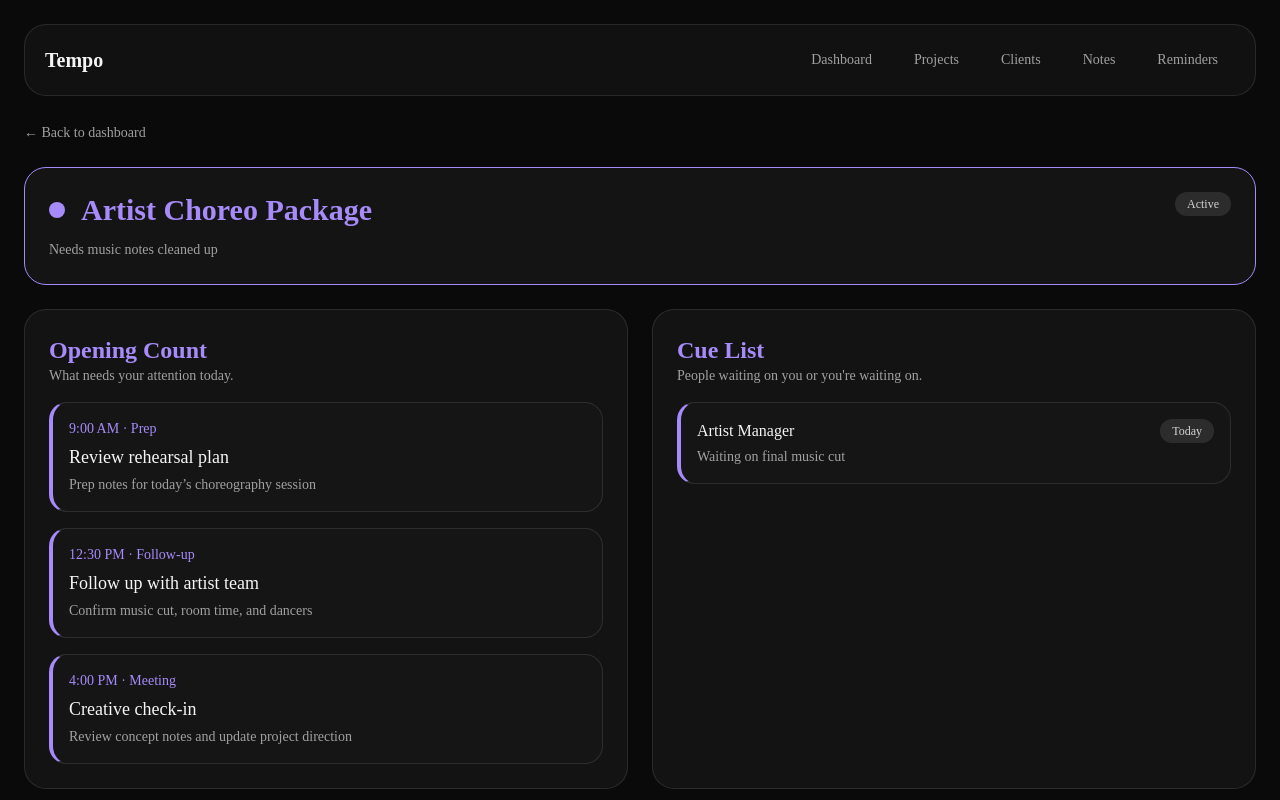
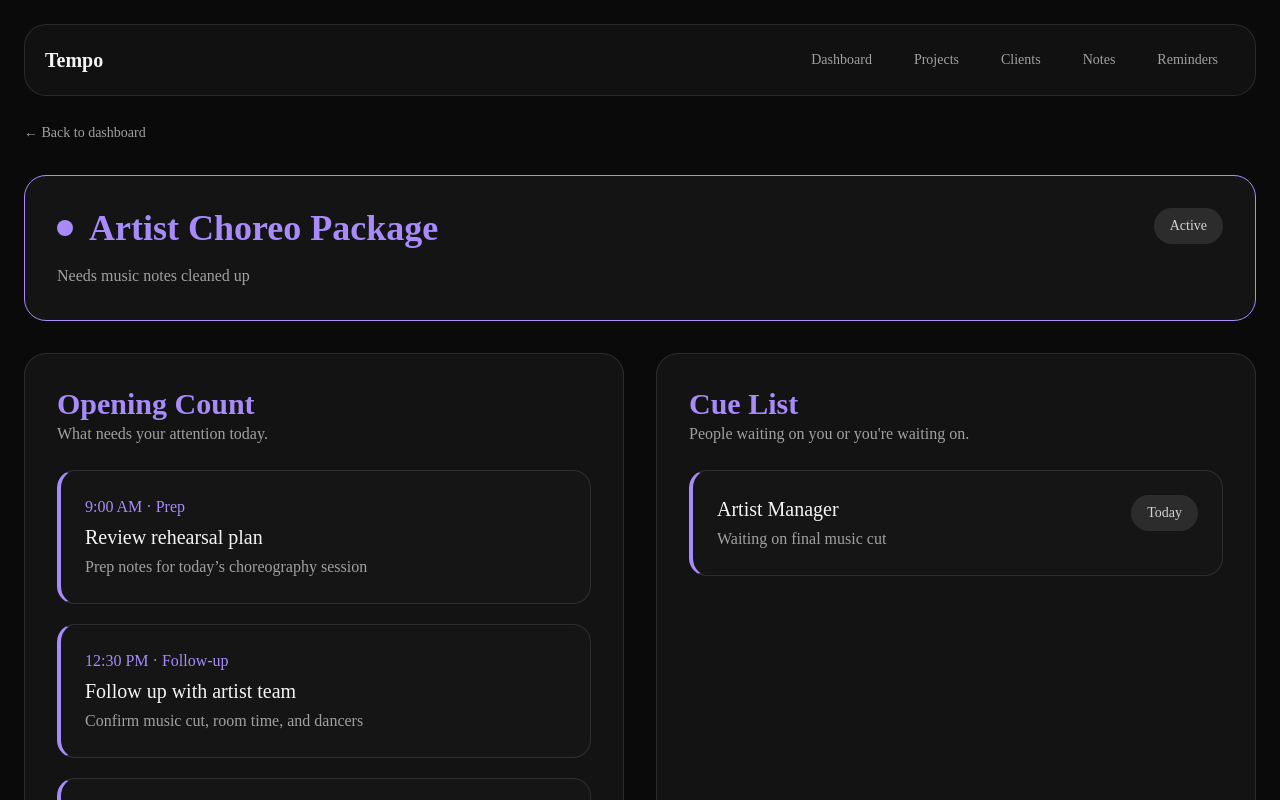
Before and after one commit to jpxch/tempo, a Next.js app: page /projects/artist-choreo-package in a window 1280 px wide. Shown: the top 800 px of the page. Built offline with nearby package versions, Linux system fonts and the light colour scheme.

Commit message:
feat: refactor DashboardClient and ProjectDetailPage to use new TempoProvider for state management

```diff
--- a/app/dashboard/page.tsx
+++ b/app/dashboard/page.tsx
@@ -1,6 +1,5 @@
 import { DashboardClient } from '@/components/dashboard/DashboardClient';
-import { dashboardData } from '@/lib/dashboard-data';
 
-export default function Home() {
-  return <DashboardClient initialData={dashboardData} />;
+export default function DashboardPage() {
+  return <DashboardClient />;
 }
--- a/app/layout.tsx
+++ b/app/layout.tsx
@@ -1,6 +1,7 @@
 import type { Metadata } from "next";
 import { Geist, Geist_Mono } from "next/font/google";
 import { AppShell } from "@/components/AppShell";
+import { TempoProvider } from "@/components/TempoProvider";
 import "./globals.css";
 
 const geistSans = Geist({
@@ -29,7 +30,9 @@ export default function RootLayout({
       className={`${geistSans.variable} ${geistMono.variable} h-full antialiased`}
     >
       <body className="flex min-h-full flex-col">
-        <AppShell>{children}</AppShell>
+        <AppShell>
+          <TempoProvider>{children}</TempoProvider>
+        </AppShell>
       </body>
     </html>
   );
--- a/app/projects/[id]/page.tsx
+++ b/app/projects/[id]/page.tsx
@@ -1,16 +1,17 @@
 import { notFound } from 'next/navigation';
+
 import { dashboardData } from '@/lib/dashboard-data';
-import { ProjectDetailView } from '@/components/projects/ProjectDetailView';
+import { ProjectDetailClient } from '@/components/projects/ProjectDetailClient';
 
 export default async function ProjectDetailPage(props: { params: Promise<{ id: string }> }) {
   const { id } = await props.params;
-  const project = dashboardData.projects.find((p) => p.id === id);
+  const projectExists = dashboardData.projects.some((p) => p.id === id);
 
-  if (!project) {
+  if (!projectExists) {
     notFound();
   }
 
-  return <ProjectDetailView project={project} data={dashboardData} />;
+  return <ProjectDetailClient projectId={id} />;
 }
 
 export function generateStaticParams() {
--- /dev/null
+++ b/components/TempoProvider.tsx
@@ -0,0 +1,66 @@
+'use client';
+
+import { createContext, useContext, useState } from 'react';
+
+import { dashboardData as seedData } from '@/lib/dashboard-data';
+import type { DashboardData, Note, TodayItem } from '@/types/dashboard';
+
+type TempoContextValue = {
+  dashboardData: DashboardData;
+  comfortView: boolean;
+  addReminder: (input: { title: string; projectId: string }) => void;
+  addNote: (input: { text: string; projectId: string }) => void;
+  setComfortView: React.Dispatch<React.SetStateAction<boolean>>;
+};
+
+const TempoContext = createContext<TempoContextValue | null>(null);
+
+export function useTempo(): TempoContextValue {
+  const context = useContext(TempoContext);
+  if (!context) {
+    throw new Error('useTempo must be used inside TempoProvider');
+  }
+  return context;
+}
+
+export function TempoProvider({ children }: { children: React.ReactNode }) {
+  const [dashboardData, setDashboardData] = useState<DashboardData>(seedData);
+  const [comfortView, setComfortView] = useState(true);
+
+  function addReminder(input: { title: string; projectId: string }) {
+    const reminder: TodayItem = {
+      id: crypto.randomUUID(),
+      time: 'Just now',
+      title: input.title,
+      detail: 'Captured locally in Tempo',
+      type: 'Reminder',
+      projectId: input.projectId,
+    };
+    setDashboardData((current) => ({
+      ...current,
+      todayItems: [reminder, ...current.todayItems],
+    }));
+  }
+
+  function addNote(input: { text: string; projectId: string }) {
+    const note: Note = {
+      id: crypto.randomUUID(),
+      title: input.text,
+      preview: input.text,
+      projectId: input.projectId,
+      updatedLabel: 'Just now',
+    };
+    setDashboardData((current) => ({
+      ...current,
+      notes: [note, ...current.notes],
+    }));
+  }
+
+  return (
+    <TempoContext.Provider value={{ dashboardData, comfortView, addReminder, addNote, setComfortView }}>
+      <div data-comfort-view={comfortView}>
+        {children}
+      </div>
+    </TempoContext.Provider>
+  );
+}
--- a/components/dashboard/DashboardClient.tsx
+++ b/components/dashboard/DashboardClient.tsx
@@ -1,7 +1,6 @@
 'use client';
 
-import { useState } from 'react';
-
+import { useTempo } from '@/components/TempoProvider';
 import { FollowUpsPanel } from '@/components/dashboard/FollowUpsPanel';
 import { HeroSection } from '@/components/dashboard/HeroSection';
 import { NotesPanel } from '@/components/dashboard/NotesPanel';
@@ -9,57 +8,17 @@ import { ProjectsPanel } from '@/components/dashboard/ProjectsPanel';
 import { QuickCapture } from '@/components/dashboard/QuickCapture';
 import { TodayPanel } from '@/components/dashboard/TodayPanel';
 import { WeekPanel } from '@/components/dashboard/WeekPanel';
-import type { DashboardData, Note, TodayItem } from '@/types/dashboard';
 
-type DashboardClientProps = {
-  initialData: DashboardData;
-};
-
-export function DashboardClient({ initialData }: DashboardClientProps) {
-  const [dashboardData, setDashboardData] = useState(initialData);
-  const [comfortView, setComfortView] = useState(true);
-
-  function addReminder(input: { title: string; projectId: string }) {
-    const reminder: TodayItem = {
-      id: crypto.randomUUID(),
-      time: 'Just now',
-      title: input.title,
-      detail: 'Captured locally in Tempo',
-      type: 'Reminder',
-      projectId: input.projectId,
-    };
-
-    setDashboardData((currentData) => ({
-      ...currentData,
-      todayItems: [reminder, ...currentData.todayItems],
-    }));
-  }
-
-  function addNote(input: { text: string; projectId: string }) {
-    const note: Note = {
-      id: crypto.randomUUID(),
-      title: input.text,
-      preview: input.text,
-      projectId: input.projectId,
-      updatedLabel: 'Just now',
-    };
-
-    setDashboardData((currentData) => ({
-      ...currentData,
-      notes: [note, ...currentData.notes],
-    }));
-  }
+export function DashboardClient() {
+  const { dashboardData, comfortView, setComfortView, addReminder, addNote } = useTempo();
 
   return (
-    <section
-      className="space-y-6 comfort:space-y-8"
-      data-comfort-view={comfortView}
-    >
+    <section className="space-y-6 comfort:space-y-8">
       <div className="flex justify-end">
         <button
           type="button"
           aria-pressed={comfortView}
-          onClick={() => setComfortView((currentView) => !currentView)}
+          onClick={() => setComfortView((current) => !current)}
           className={`min-h-11 rounded-full border px-4 py-2 text-sm font-medium transition comfort:min-h-12 comfort:px-5 comfort:py-3 comfort:text-base ${
             comfortView
               ? 'border-violet-400/40 bg-violet-400/15 text-violet-200'
--- /dev/null
+++ b/components/projects/ProjectDetailClient.tsx
@@ -0,0 +1,17 @@
+'use client';
+
+import { useTempo } from '@/components/TempoProvider';
+import { ProjectDetailView } from '@/components/projects/ProjectDetailView';
+
+type ProjectDetailClientProps = {
+  projectId: string;
+};
+
+export function ProjectDetailClient({ projectId }: ProjectDetailClientProps) {
+  const { dashboardData } = useTempo();
+  const project = dashboardData.projects.find((p) => p.id === projectId);
+
+  if (!project) return null;
+
+  return <ProjectDetailView project={project} data={dashboardData} />;
+}
```
